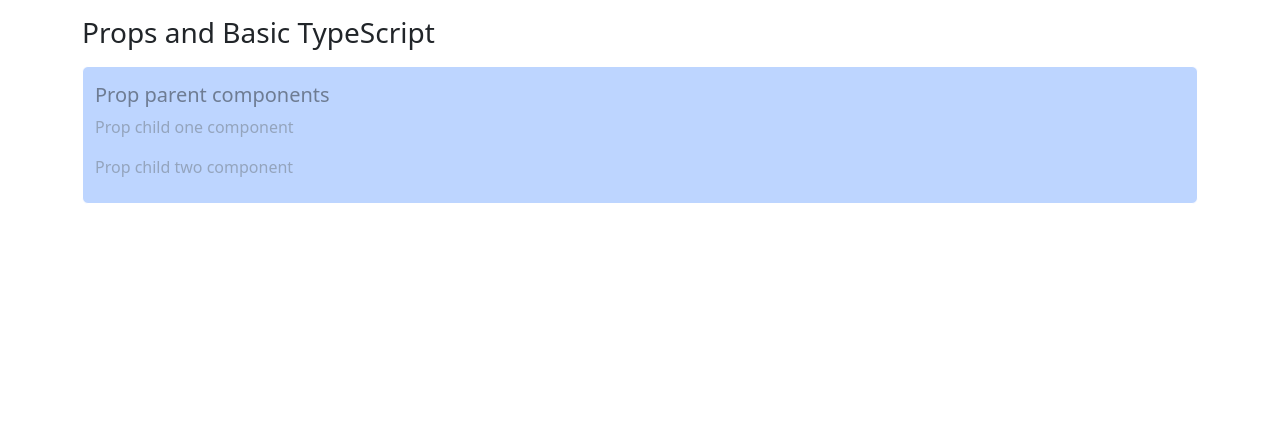
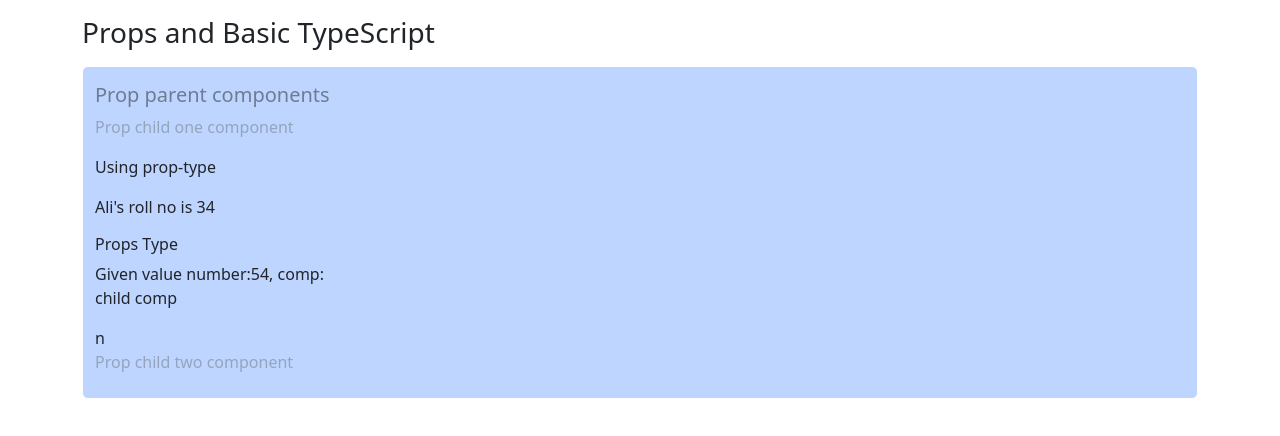
Before and after one commit to mpbalghari/ex-four, a React (Vite) app: page / in a window 1280 px wide. Shown: the top 436 px of the page. Built offline with nearby package versions, Linux system fonts and the light colour scheme.

Commit message:
react props

```diff
--- a/package.json
+++ b/package.json
@@ -15,6 +15,7 @@
   "dependencies": {
     "bootstrap": "^5.3.3",
     "gh-pages": "^6.2.0",
+    "prop-types": "^15.8.1",
     "react": "^18.3.1",
     "react-dom": "^18.3.1",
     "scss": "^0.2.4"
--- a/src/props/Prop1.tsx
+++ b/src/props/Prop1.tsx
@@ -1,14 +1,42 @@
-import React from 'react'
+import React, { ReactNode } from 'react'
+import "prop-types";
+import PropTypes from 'prop-types';
 function Prop1() {
-  //components stuffs........
+  // components stuffs.............../
+
+  const Student = ({ nam, roll }) => {
+    return <p>{nam}'s roll no is {roll}</p>
+  }
+  Student.propTypes = {
+    nam: PropTypes.string.isRequired,
+    roll: PropTypes.number.isRequired
+  }
+
+  const Stuu : React.FC<({})> = () => {
+    return (
+      <p>child comp</p>
+    )
+  }
 
 
+  const Stu: React.FC<({ num: number, Rt : ReactNode })> = ({ num ,Rt}) => {
+    return (
+      <div>Given value number:{num}, comp: {Rt} </div>
+    )
+  }
+  const Clc = () => {
+    return (<>Works</>)
+  }
+
   return (
-    <p className="text-2 opacity-50 text-secondary">Prop child one component</p>
-
-    //return stuffs..............
-
-
+    <>
+      <p className="text-2 opacity-50 text-secondary">Prop child one component</p>
+      <p>Using prop-type</p>
+      <Student nam={"Ali"} roll={34} />
+      <h6>Props Type</h6>
+      <Stu num={54} Rt={<Stuu/>} />n
+    </>
+    //return stuffs................./
 
   )
 }
```
Also changed, not shown: 1 other file (tests, documents, lock files or other folders).
